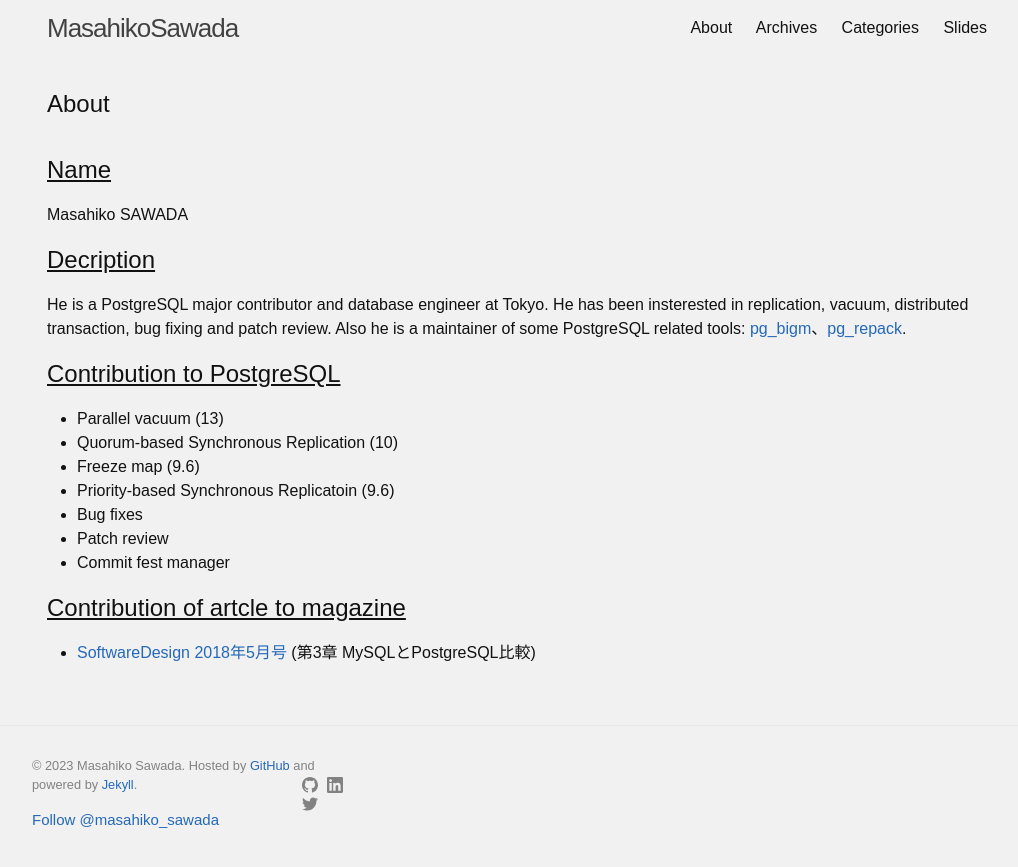
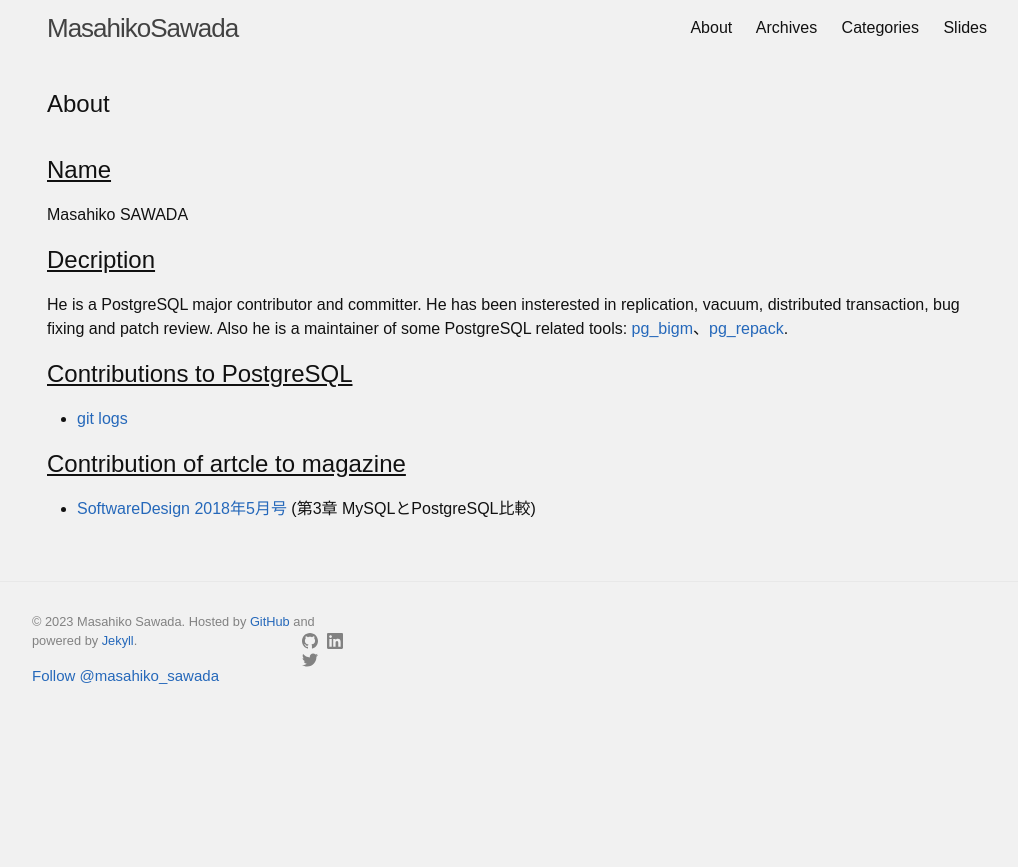
Before and after one commit to MasahikoSawada/masahikosawada.github.io, a Jekyll site: the page built from about.md, in a window 1280 px wide. Shown: the top 867 px of the page, without its empty margins (123-1141 px from the left). Built offline with Jekyll 4.4.1, drawn with Linux system fonts in a browser that asks for light colours; comment, search, counter and statistics services are not loaded.

Commit message:
about: Update info.

```diff
--- a/about.md
+++ b/about.md
@@ -8,16 +8,11 @@ permalink: /about/
 Masahiko SAWADA
 
 ## Decription
-He is a PostgreSQL major contributor and database engineer at Tokyo. He has been insterested in replication, vacuum, distributed transaction, bug fixing and patch review. Also he is a maintainer of some PostgreSQL related tools: [pg_bigm](http://pgbigm.osdn.jp/)、[pg_repack](https://reorg.github.io/pg_repack/jp/).
+He is a PostgreSQL major contributor and committer. He has been insterested in replication, vacuum, distributed transaction, bug fixing and patch review. Also he is a maintainer of some PostgreSQL related tools: [pg_bigm](http://pgbigm.osdn.jp/)、[pg_repack](https://reorg.github.io/pg_repack/jp/).
 
-## Contribution to PostgreSQL
-* Parallel vacuum (13)
-* Quorum-based Synchronous Replication (10)
-* Freeze map (9.6)
-* Priority-based Synchronous Replicatoin (9.6)
-* Bug fixes
-* Patch review
-* Commit fest manager
+## Contributions to PostgreSQL
+
+* [git logs](https://git.postgresql.org/gitweb/?p=postgresql.git&a=search&h=HEAD&st=commit&s=Sawada)
 
 ## Contribution of artcle to magazine
 * [SoftwareDesign 2018年5月号](http://gihyo.jp/magazine/SD/archive/2018/201805) (第3章 MySQLとPostgreSQL比較)
```
